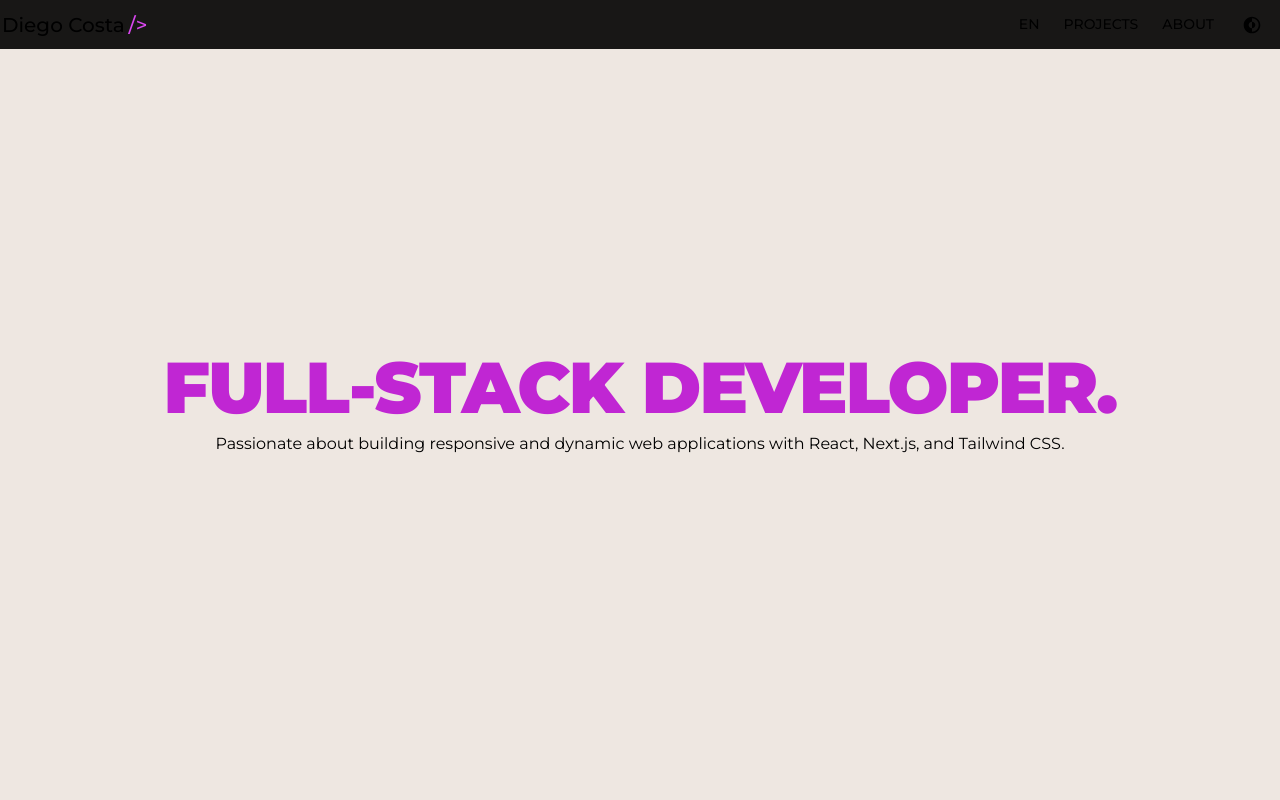
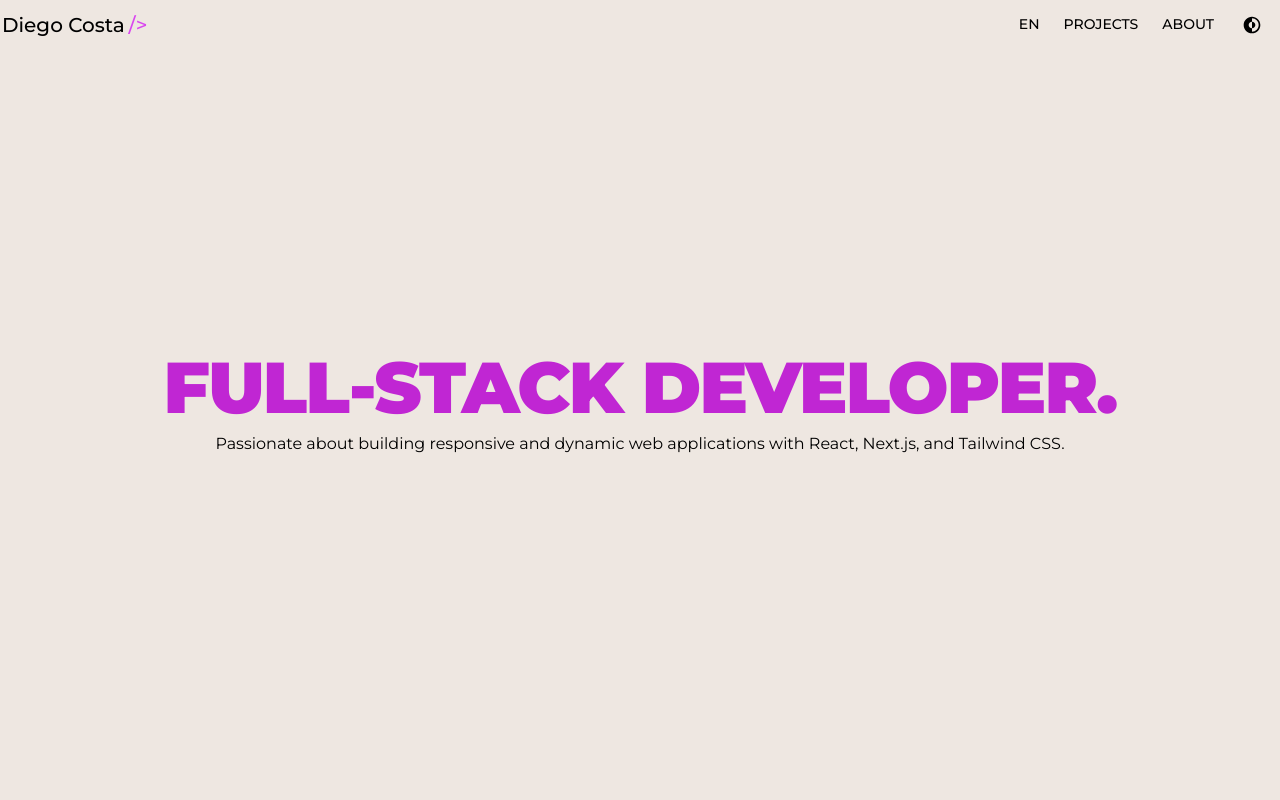
Before and after one commit to DiegoCstyles/portfolio, a Next.js app: page / in a window 1280 px wide. Shown: the top 800 px of the page. Built offline with nearby package versions, Linux system fonts and the light colour scheme.

Commit message:
Update Navbar.tsx

```diff
--- a/components/Navbar/Navbar.tsx
+++ b/components/Navbar/Navbar.tsx
@@ -62,7 +62,7 @@ const Navbar = ({ currentLanguage, onLanguageChange }: NavbarProps) => {
   }, [isNavbarVisible, prevScrollPos, isSmallScreen]);
 
     return (
-      <nav className={`nav ${isNavbarVisible ? 'fixed top-0 w-full z-40 bg-black/90' : 'fixed top-0 w-full z-40'}`}>
+      <nav className={`nav ${isNavbarVisible ? 'fixed top-0 w-full z-40 dark:bg-black/90 light:bg-white/90' : 'fixed top-0 w-full z-40'}`}>
         <div className="max-w-screen-xl flex flex-wrap items-center justify-between mx-auto p-0.5">
           <NavbarTitle />
 
```
